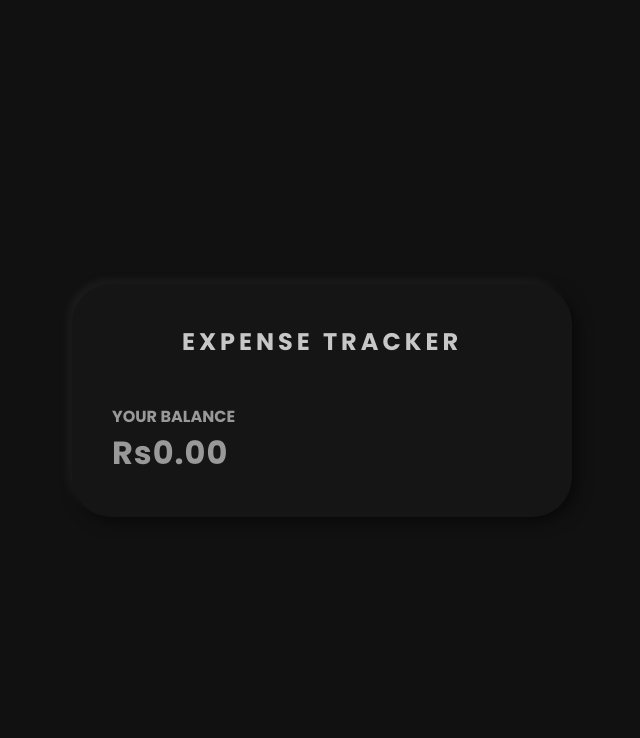
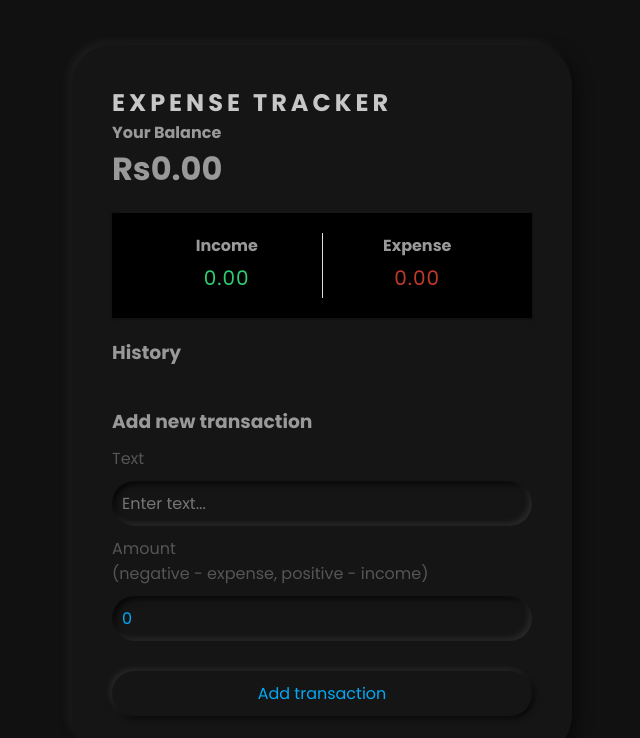
Before and after one commit to hammadasad22/expense-tracker, a React (Create React App) app: page / in a window 1280 px wide. Shown: the top 738 px of the page, without its empty margins (318-958 px from the left). Built offline with nearby package versions, Linux system fonts and the light colour scheme.

Commit message:
headings updated

```diff
--- a/src/App.css
+++ b/src/App.css
@@ -42,7 +42,7 @@ body {
     letter-spacing: 4px;
 }
 
-h1 {
+/* h1 {
 
   letter-spacing: 1px;
   margin: 0;
@@ -67,7 +67,7 @@ h4 {
   margin: 0;
   text-transform: uppercase;
   color: #999;
-}
+} */
 
 .inc-exp-container {
   background-color: black;
--- a/src/App.js
+++ b/src/App.js
@@ -15,9 +15,9 @@ function App() {
       <div className="container">
         <Header />
         <Balance />
-        {/* <IncomeExpense />
+        <IncomeExpense />
         <TransactionList />
-        <AddTrransaction /> */}
+        <AddTrransaction />
       </div>
     </GlobalProvider>
   );
```
